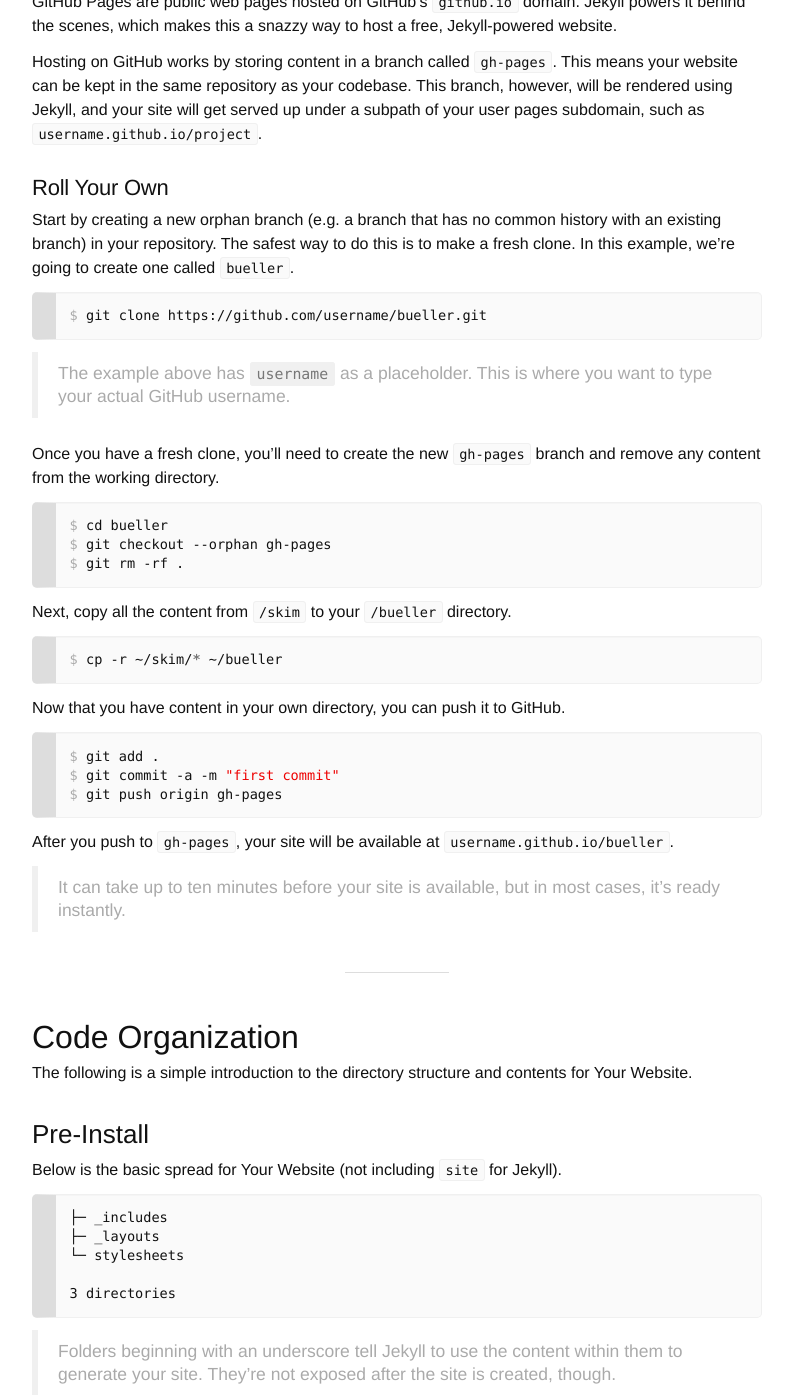
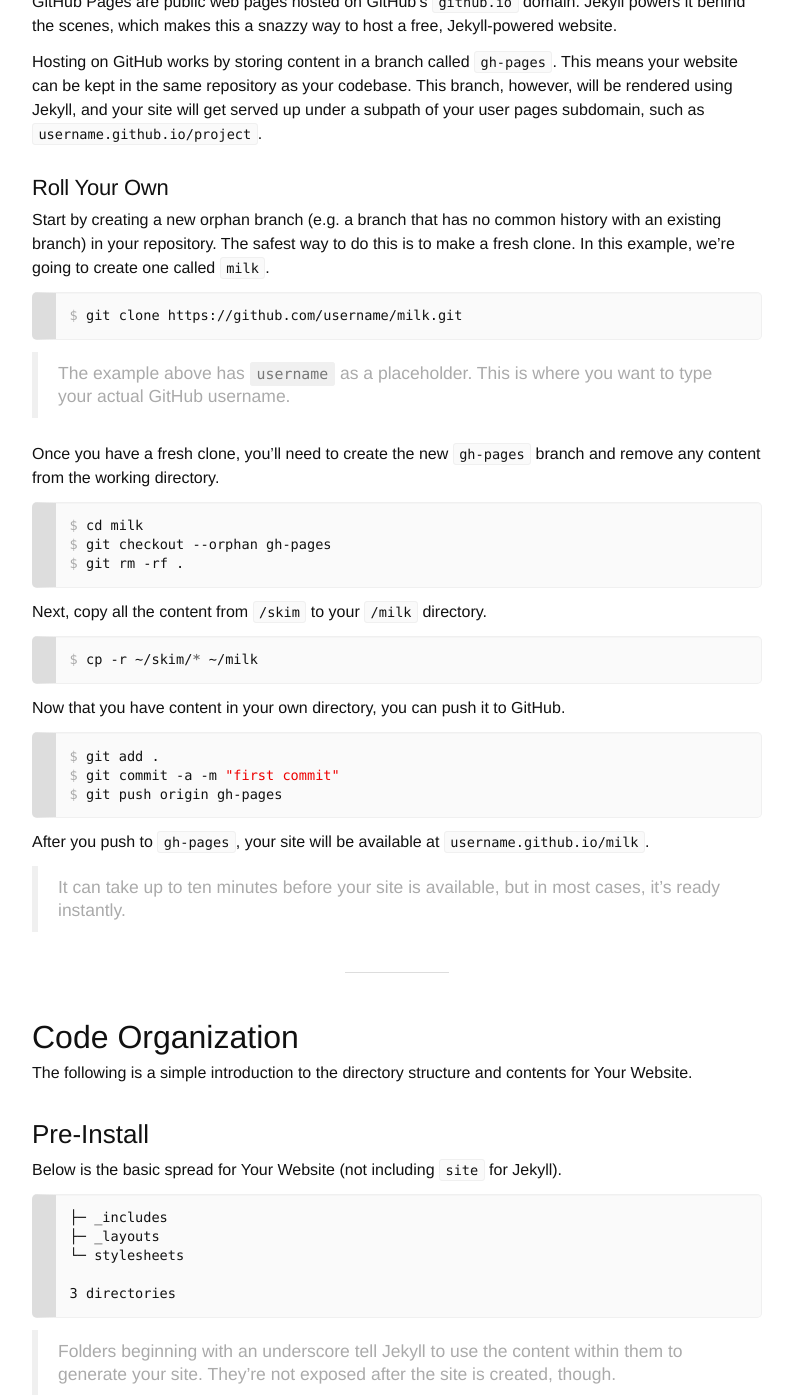
Before and after one commit to caleorourke/skim, a Jekyll site: the page built from index.md, in a window 1280 px wide and 1400 px high, scrolled down 6386 px. Shown: the whole window, without its empty margins (243-1036 px from the left). Built offline with Jekyll 4.4.1, drawn with Linux system fonts in a browser that asks for light colours; nearby versions of some CDN libraries; Markdown is read by kramdown in place of the engine named in the settings; some of the changed text lies outside the part shown.

````diff
--- a/index.md
+++ b/index.md
@@ -167,9 +167,9 @@ The `_config.yml` is a [YAML](http://en.m.wikipedia.org/wiki/YAML) file for stor
 # ==============================
 
 github:
-    title:      Ferris
+    title:      Skim
     tagline:    A one-page boilerplate for publishing content on GitHub
-    owner:      "Bueller Company, LLC"
+    owner:      "Mielke Labs, LLC"
     license:    MIT
 ~~~
 
@@ -258,10 +258,10 @@ Hosting on GitHub works by storing content in a branch called `gh-pages`. This m
 
 ### Roll Your Own
 
-Start by creating a new orphan branch (e.g. a branch that has no common history with an existing branch) in your repository. The safest way to do this is to make a fresh clone. In this example, we're going to create one called `bueller`.
+Start by creating a new orphan branch (e.g. a branch that has no common history with an existing branch) in your repository. The safest way to do this is to make a fresh clone. In this example, we're going to create one called `milk`.
 
 ```bash
-$ git clone https://github.com/username/bueller.git
+$ git clone https://github.com/username/milk.git
 ```
 
 > The example above has `username` as a placeholder. This is where you want to type your actual GitHub username.
@@ -269,15 +269,15 @@ $ git clone https://github.com/username/bueller.git
 Once you have a fresh clone, you'll need to create the new `gh-pages` branch and remove any content from the working directory.
 
 ```bash
-$ cd bueller
+$ cd milk
 $ git checkout --orphan gh-pages
 $ git rm -rf .
 ```
 
-Next, copy all the content from `/{{site.github.project_title}}` to your `/bueller` directory.
+Next, copy all the content from `/{{site.github.project_title}}` to your `/milk` directory.
 
 ```bash
-$ cp -r ~/{{site.github.project_title}}/* ~/bueller
+$ cp -r ~/{{site.github.project_title}}/* ~/milk
 ```
 
 Now that you have content in your own directory, you can push it to GitHub.
@@ -288,7 +288,7 @@ $ git commit -a -m "first commit"
 $ git push origin gh-pages
 ```
 
-After you push to `gh-pages`, your site will be available at `username.github.io/bueller`.
+After you push to `gh-pages`, your site will be available at `username.github.io/milk`.
 
 > It can take up to ten minutes before your site is available, but in most cases, it's ready instantly.
 
--- a/stylesheets/components.css
+++ b/stylesheets/components.css
@@ -14,7 +14,6 @@
  * 4. Images
  * 5. Icons
  * 6. Branding  */
-
 
 /* =========================
    Code
--- a/stylesheets/layout.css
+++ b/stylesheets/layout.css
@@ -14,7 +14,6 @@
  * 4. Margin
  * 5. Wrapper
  * 6. Grid  */
-
 
 /* =========================
    Nav
--- a/stylesheets/scaffolding.css
+++ b/stylesheets/scaffolding.css
@@ -12,7 +12,6 @@
  * 2. Base
  * 3. Headers
  * 4. Utilities  */
-
 
 /* =========================
    Normalize
````
Also changed, not shown: other parts of index.md (+2 -2 lines), CONTRIBUTING.md (+6 -6 lines), _includes/.demo.yml (+5 -5 lines), README.md.
